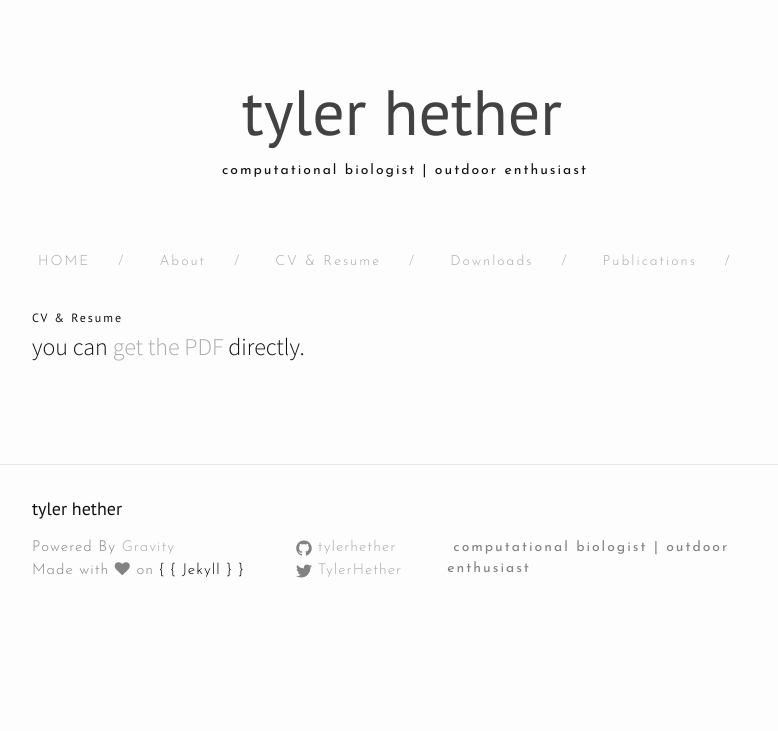
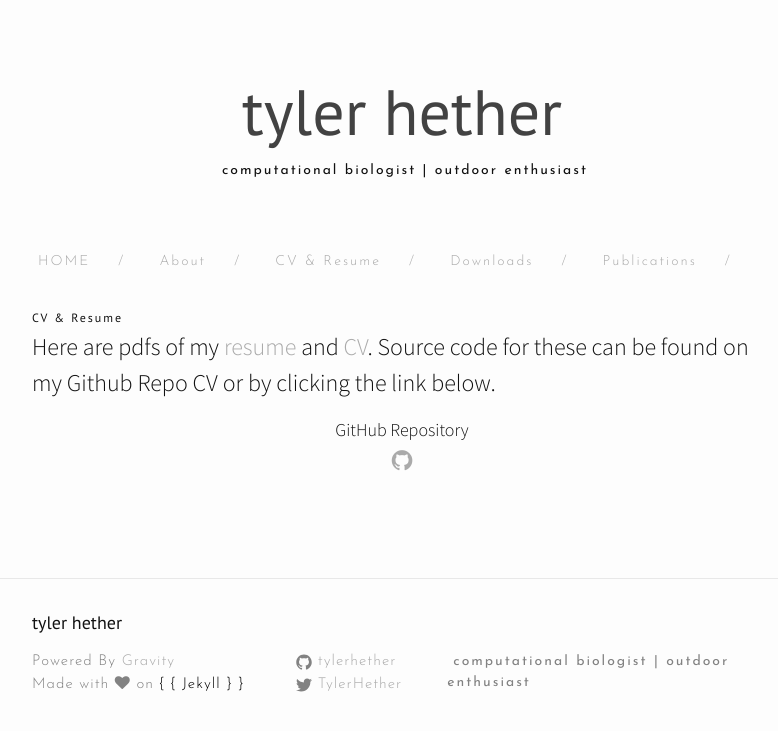
Before and after one commit to tylerhether/tylerhether.github.io, a Jekyll site: the page built from CV.md, in a window 1280 px wide. Shown: the top 731 px of the page, without its empty margins (238-1016 px from the left). Built offline with Jekyll 4.4.1, drawn with Linux system fonts in a browser that asks for light colours; nearby versions of some CDN libraries.

Commit message:
fixed links

```diff
--- a/CV.md
+++ b/CV.md
@@ -4,4 +4,8 @@ title: CV & Resume
 permalink: /CV/
 ---
 
-you can [get the PDF]({{ site.url }}/pdfs/resume.pdf) directly.
+Here are pdfs of my [resume]({{ site.url }}/pdfs/resume.pdf) and [CV]({{ site.url }}/pdfs/cv-TylerHether.pdf). Source code for these can be found on my Github Repo CV or by clicking the link below.
+
+<center>GitHub Repository
+<a href="http://github.com/tylerhether/CV"><p><i class="fa fa-github"></i></p></a>
+</center>
```
